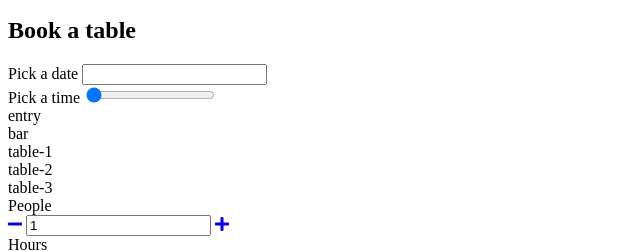
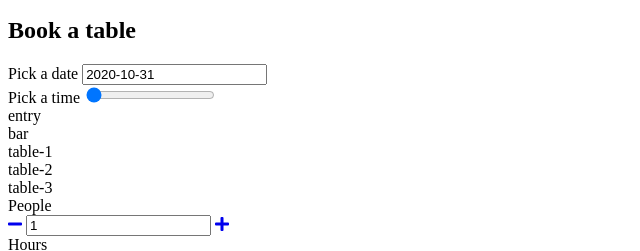
Before and after one commit to Zer0-web/project-pizzeria, a website with bundled scripts: page src/index.html in a window 1280 px wide. Shown: the part 273-524 px from the top of the page, 0-640 px from the left. Built offline with nearby package versions, Linux system fonts and the light colour scheme; files whose address does not match are found by name.

Commit message:
add DatePicker.js

```diff
--- a/package.json
+++ b/package.json
@@ -30,6 +30,7 @@
     "author": "",
     "license": "ISC",
     "dependencies": {
+        "flatpickr": "^4.6.6",
         "json-server": "^0.16.2"
     },
     "devDependencies": {
--- a/src/index.html
+++ b/src/index.html
@@ -7,6 +7,7 @@
   <title>Pizzeria</title>
   <link href="https://fonts.googleapis.com/css?family=Lato:400,300i,700%7COswald:300,500,700&amp;subset=latin-ext" rel="stylesheet">
   <link href="https://use.fontawesome.com/releases/v5.7.2/css/all.css" rel="stylesheet">
+  <link rel="stylesheet" href="https://cdn.jsdelivr.net/npm/flatpickr/dist/flatpickr.min.css">
   <link rel="stylesheet" href="css/style.css">
 </head>
 <body>
@@ -238,6 +239,7 @@
   </script>
 
   <script src="https://cdnjs.cloudflare.com/ajax/libs/handlebars.js/4.1.0/handlebars.min.js"></script>
+  <script src="https://cdn.jsdelivr.net/npm/flatpickr"></script>
   <script src="js/app.js" type="module"></script>
 </body>
 </html>
--- a/src/js/components/Booking.js
+++ b/src/js/components/Booking.js
@@ -1,6 +1,7 @@
 import {select, templates} from '../settings.js';
 import utils from '../utils.js';
 import AmountWidget from './AmountWidget.js';
+import DatePicker from './DatePicker.js';
 
 class Booking{
   constructor(reservationWidget){
@@ -21,12 +22,14 @@ class Booking{
     thisBooking.dom.wrapper.appendChild(utils.createDOMFromHTML(generatedHTML));
     thisBooking.dom.peopleAmount = thisBooking.dom.wrapper.querySelector(select.booking.peopleAmount);
     thisBooking.dom.hoursAmount = thisBooking.dom.wrapper.querySelector(select.booking.hoursAmount);
+    thisBooking.dom.datePicker = thisBooking.dom.wrapper.querySelector(select.widgets.datePicker.wrapper);
   }
   initWidgets(){
     const thisBooking = this;
 
     thisBooking.peopleAmount = new AmountWidget(thisBooking.dom.peopleAmount);
     thisBooking.hoursAmount = new AmountWidget(thisBooking.dom.hoursAmount);
+    thisBooking.datePicker = new DatePicker(thisBooking.dom.datePicker);
   }
 }
 
--- /dev/null
+++ b/src/js/components/DatePicker.js
@@ -0,0 +1,50 @@
+/*global flatpickr */
+
+import BaseWidget from './BaseWidget.js';
+import utils from '../utils.js';
+import {select, settings} from '../settings.js';
+
+class DatePicker extends BaseWidget{
+  constructor(wrapper){
+    super(wrapper, utils.dateToStr(new Date()));
+
+    const thisWidget = this;
+
+    thisWidget.dom.input = thisWidget.dom.wrapper.querySelector(select.widgets.datePicker.input);
+
+    thisWidget.initPlugin();
+  }
+  initPlugin(){
+    const thisWidget = this;
+
+    thisWidget.minDate = new Date(thisWidget.value);
+    thisWidget.maxDate = utils.addDays(thisWidget.minDate, settings.datePicker.maxDaysInFuture);
+    flatpickr(thisWidget.dom.input, {
+      defaultDate: thisWidget.minDate,
+      minDate: thisWidget.minDate,
+      maxDate: thisWidget.maxDate,
+      locale:{
+        firstDayOfWeek: 1,
+      },
+      disable: [
+        function(date){
+          return (date.getDay() === 1 || date.getDay === 1);
+        }
+      ],
+      onChange: function(selectedDates, dateStr){
+        thisWidget.value = dateStr;
+      }
+    });
+  }
+  perseValue(value){
+    return value;
+  }
+  isValid(){
+    return true;
+  }
+  renderValue(){
+
+  }
+}
+
+export default DatePicker;
```
Also changed, not shown: 1 other file.
